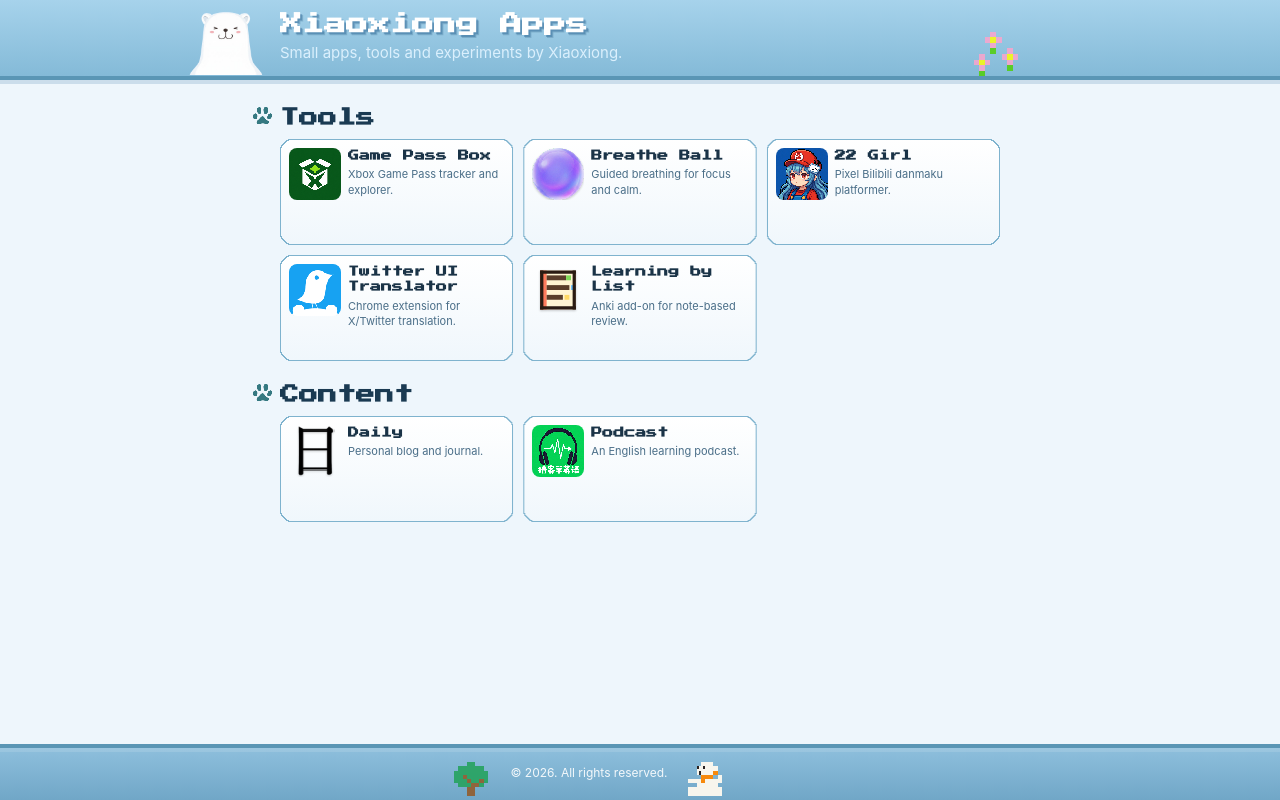
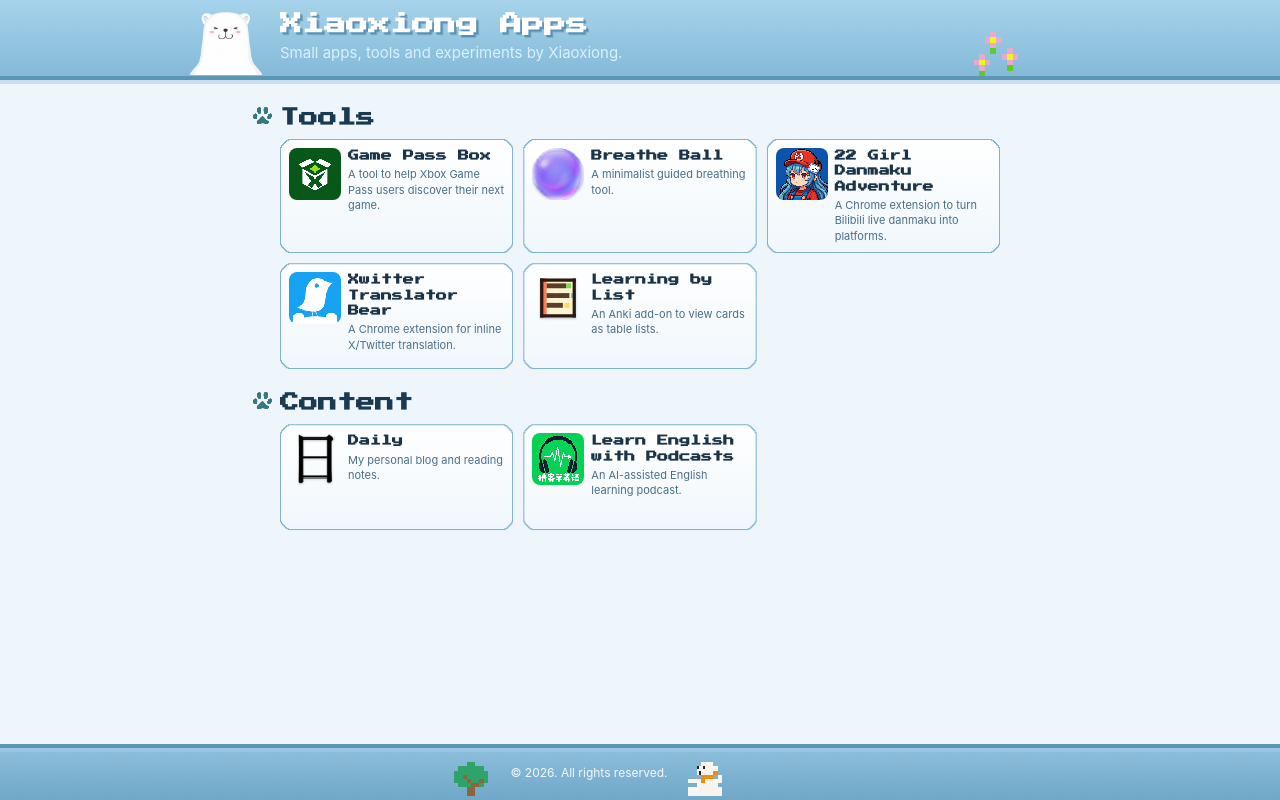
Before and after one commit to posebear1990/pixel-tools-hub, a plain HTML site: page index.html in a window 1280 px wide. Drawn offline with Linux system fonts and the light colour scheme.

Commit message:
Refine app descriptions and remove card tooltip borders

```diff
--- a/apps.config.js
+++ b/apps.config.js
@@ -27,10 +27,10 @@
   apps: [
     {
       id: "twitter-translator",
-      name: "Twitter UI Translator",
-      shortDesc: "Chrome extension for X/Twitter translation.",
+      name: "Xwitter Translator Bear",
+      shortDesc: "A Chrome extension for inline X/Twitter translation.",
       longDesc:
-        "Translate X/Twitter posts in one click with Google, Baidu, or your own LLM API provider.",
+        "Translate X (Twitter) posts in one click using Google, Baidu, or your own LLM API keys.",
       tags: ["Tool", "Browser Extension"],
       href: "https://chromewebstore.google.com/detail/xwitter-translator-bear-x/jfoppggphfkahfohdamcijagmpgffenp",
       iconSrc: "./assets/icons/xwitter-translator-bear.png",
@@ -39,10 +39,11 @@
     },
     {
       id: "twotwo-girl",
-      name: "22 Girl",
-      shortDesc: "Pixel Bilibili danmaku platformer.",
+      name: "22 Girl Danmaku Adventure",
+      shortDesc:
+        "A Chrome extension to turn Bilibili live danmaku into platforms.",
       longDesc:
-        "Turn live Bilibili danmaku into moving platforms and guide 22 Niang through a lightweight pixel platformer while you watch.",
+        "Convert real-time Bilibili live stream danmaku into jumping platforms for a 22-Niang pixel mini-game.",
       tags: ["Tool", "Game"],
       href: "https://chromewebstore.google.com/detail/22%E5%A8%98%E5%BC%B9%E5%B9%95%E5%A4%A7%E5%86%92%E9%99%A9/ffipgjffmghinekaaolhingoncpnenol",
       iconSrc: "./assets/icons/twotwo-girl.png",
@@ -53,9 +54,9 @@
     {
       id: "breathe-ball",
       name: "Breathe Ball",
-      shortDesc: "Guided breathing for focus and calm.",
+      shortDesc: "A minimalist guided breathing tool.",
       longDesc:
-        "A lightweight breathing app with a floating orb, flexible rhythm presets, and quick calm resets.",
+        "A simple breathing visualizer with custom rhythm presets to help you focus and relax.",
       tags: ["Tool", "Wellness"],
       href: "https://breatheball.xiaoxiong.app/",
       iconSrc: "./assets/icons/breatheball.png",
@@ -67,9 +68,10 @@
     {
       id: "xgp-box",
       name: "Game Pass Box",
-      shortDesc: "Xbox Game Pass tracker and explorer.",
+      shortDesc:
+        "A tool to help Xbox Game Pass users discover their next game.",
       longDesc:
-        "Discover what is actually worth playing next on Game Pass, ranked by player stats, value, and release signals.",
+        "Discover what is actually worth playing next on Xbox Game Pass based on community ratings and value metrics.",
       tags: ["Tool", "Game"],
       href: "https://gpbox.xiaoxiong.app/",
       iconSrc: "./assets/icons/game-pass-box.png",
@@ -80,9 +82,9 @@
     {
       id: "daily",
       name: "Daily",
-      shortDesc: "Personal blog and journal.",
+      shortDesc: "My personal blog and reading notes.",
       longDesc:
-        "Essays, reading notes, tech posts, and everyday reflections collected in one long-running personal blog.",
+        "A collection of my personal essays, technical notes, book reviews, and daily reflections.",
       tags: ["Content", "Writing"],
       href: "https://daily.xiaoxiong.app/",
       iconSrc: "./assets/icons/daily-favicon.ico",
@@ -91,10 +93,10 @@
     },
     {
       id: "podcast",
-      name: "Podcast",
-      shortDesc: "An English learning podcast.",
+      name: "Learn English with Podcasts",
+      shortDesc: "An AI-assisted English learning podcast.",
       longDesc:
-        "An AI-assisted English learning podcast that breaks strong episodes into five-minute chunks with Chinese summaries.",
+        "An English learning podcast utilizing AI semantic analysis to split episodes into five-minute segments with automatic Chinese summaries.",
       tags: ["Content", "Audio"],
       href: "https://enpod.podcast.xyz/",
       iconSrc: "./assets/icons/podcast-english.jpg",
@@ -105,9 +107,9 @@
     {
       id: "anki-learning-by-list",
       name: "Learning by List",
-      shortDesc: "Anki add-on for note-based review.",
+      shortDesc: "An Anki add-on to view cards as table lists.",
       longDesc:
-        "Browse the current Anki deck as a note-based list with configurable columns, inline audio playback, and faster scanning.",
+        "An Anki add-on that displays your cards as spreadsheet-style lists with custom columns and inline audio.",
       tags: ["Tool", "Study"],
       href: "https://ankiweb.net/shared/info/884041405",
       iconSrc: "./assets/icons/book-list.svg",
--- a/styles.css
+++ b/styles.css
@@ -451,10 +451,8 @@
   padding: 10px 11px;
   background: rgba(240, 250, 255, 0.97);
   color: #1e4060;
-  border: 1px solid rgba(100, 165, 210, 0.55);
-  box-shadow:
-    0 6px 14px rgba(40, 100, 150, 0.12),
-    inset 0 0 0 1px rgba(255, 255, 255, 0.5);
+  border: none;
+  box-shadow: 0 6px 14px rgba(40, 100, 150, 0.12);
   clip-path: var(--pixel-shape);
   font-size: 12px;
   line-height: 1.45;
```
